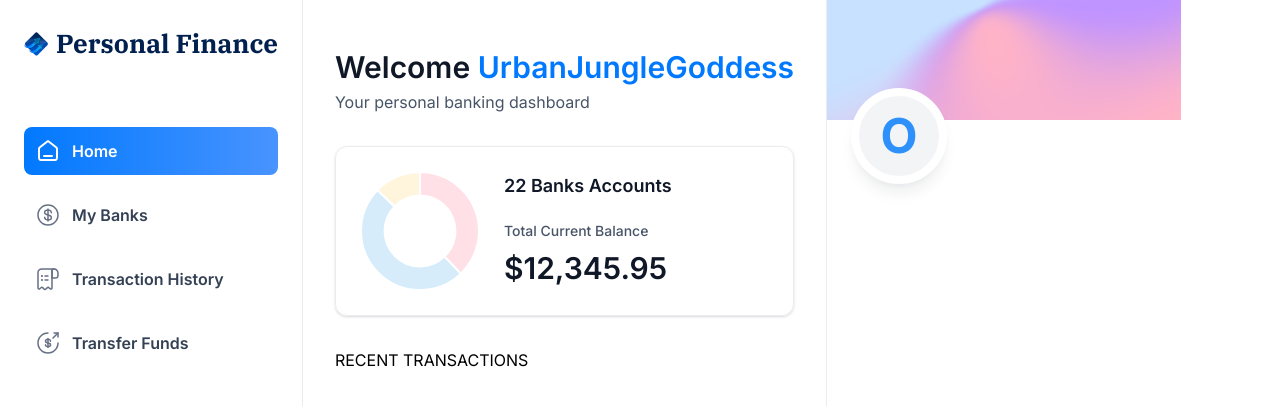
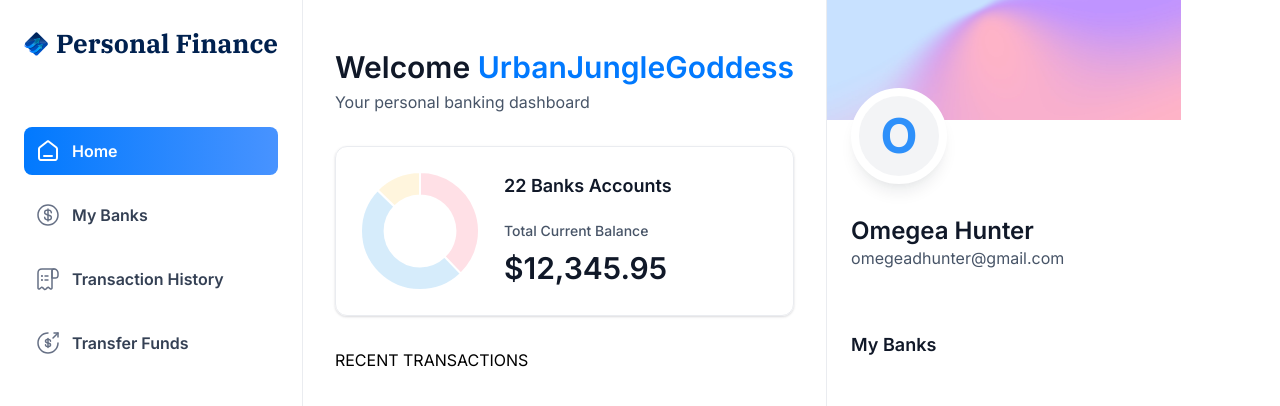
Before and after one commit to urbanjunglegoddess/banking, a Next.js app: page / in a window 1280 px wide. Shown: the top 406 px of the page. Built offline with nearby package versions, Linux system fonts and the light colour scheme.

Commit message:
Add email display to user profile in RightSideBar component and update loggedIn object

```diff
--- a/app/(root)/page.tsx
+++ b/app/(root)/page.tsx
@@ -3,7 +3,7 @@ import HeaderBox from '@/components/HeaderBox'
 import TotalBalanceBox from '@/components/TotalBalanceBox';
 import RightSideBar from '@/components/RightSideBar';
 const Dashboard= () => {
-  const loggedIn = {firstName: 'Omegea', lastName: 'Hunter', username: 'UrbanJungleGoddess'};
+  const loggedIn = {firstName: 'Omegea', lastName: 'Hunter', username: 'UrbanJungleGoddess', email: 'omegeadhunter@gmail.com'};
 
   return (
     <section className='home'>
--- a/components/RightSideBar.tsx
+++ b/components/RightSideBar.tsx
@@ -1,3 +1,4 @@
+import Link from 'next/link'
 import React from 'react'
 
 const RightSideBar = ({user, transactions, banks}: RightSidebarProps) => {
@@ -8,8 +9,23 @@ const RightSideBar = ({user, transactions, banks}: RightSidebarProps) => {
                 <div className="profile">
                     <div className="profile-img">
         <span className='text-5xl font-bold text-blue-500'>{user.firstName[0]}</span>
-    </div>
-</div>
+                    </div>
+                    <div className="profile-details">
+                        <h1 className='profile-name'>
+                            {user.firstName} {user.lastName}
+                        </h1>
+                        <p className="profile-email">
+                            {user.email}
+                        </p>
+                    </div>
+                </div>
+        </section>
+        <section className="banks">
+            <div className="flex w-full justify-between">
+                <h2 className="header-2">My Banks</h2>
+                <Link href="/" className='flex gap-2'>
+                </Link>
+            </div>
         </section>
     </aside>
   )
```
